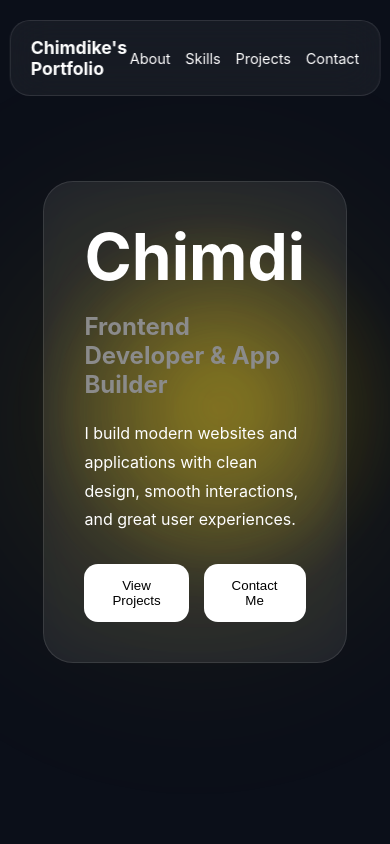
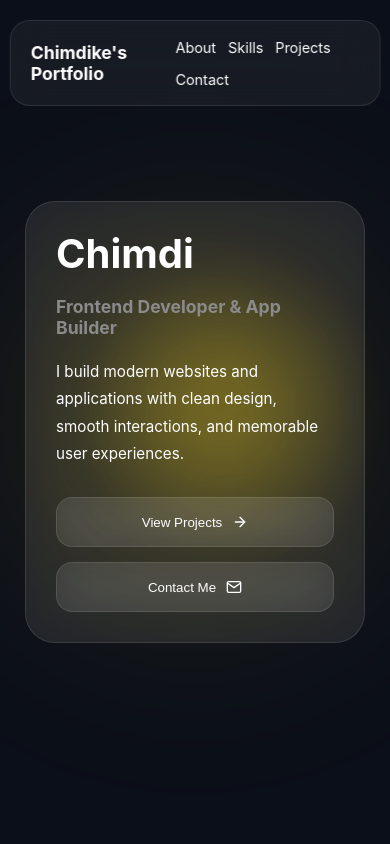
Before and after one commit to chimdike21/portfolio-v2, a React (Vite) app: page / in a window 390 px wide. Shown: the top 844 px of the page. Built offline with nearby package versions, Linux system fonts and the light colour scheme.

Commit message:
Add react-icons dependency and enhance Hero component styling and responsiveness

```diff
--- a/package.json
+++ b/package.json
@@ -11,7 +11,8 @@
   },
   "dependencies": {
     "react": "^19.2.7",
-    "react-dom": "^19.2.7"
+    "react-dom": "^19.2.7",
+    "react-icons": "^5.7.0"
   },
   "devDependencies": {
     "@eslint/js": "^10.0.1",
--- a/src/components/hero/hero.css
+++ b/src/components/hero/hero.css
@@ -67,28 +67,58 @@
 
 
 .hero-buttons button {
-    padding:14px 28px;
+    padding:16px 32px;
+    line-height: 1;
+
     border:none;
-    border-radius:14px;
-    background:white;
-    transition:0.3s;
+    border-radius:16px;
+
+    background:rgba(255,255,255,0.08);
+    color:white;
+
+    backdrop-filter:blur(20px);
+
+    border:1px solid rgba(255,255,255,0.1);
+    display:flex;
+    align-items:center;
+    justify-content:center;
+    gap:10px;
+
+    transition:
+    transform .4s cubic-bezier(0.22,1,0.36,1),
+    background .4s ease;
+}
+
+.hero-buttons button svg{
+
+    transition:transform .4s ease;
+     vertical-align:middle;
+    font-size:1rem;
+
+}
+
+.hero-buttons button:hover svg{
+
+    transform:translateX(4px);
+
 }
 
 
 .hero-buttons button:hover {
-    transform:translateY(-5px);
+    transform:translateY(-6px) scale(1.03);
+    background:rgba(255,255,255,0.14);
 }
 
 
 .cursor-glow{
     position:absolute;
 
-    width:420px;
-    height:420px;
+    width:340px;
+    height:340px;
 
     background:radial-gradient(
         circle,
-        rgba(255,215,0,0.22),
+        rgba(255,215,0,0.18),
         transparent 60%
     );
 
@@ -98,7 +128,7 @@
 
     transform:translate(-50%, -50%);
 
-    filter:blur(20px);
+    filter:blur(24px);
 
     transition:
     left 0.2s ease-out,
@@ -130,3 +160,36 @@
         transform:translate(-50%, -50%) translateY(0px) translateX(0px) scale(1);
     }
 }
+
+
+@media (max-width:768px){
+
+    .hero{
+        padding:120px 25px;
+    }
+
+    .hero-content{
+        padding:30px;
+    }
+
+    .hero-title{
+        font-size:2.5rem;
+    }
+
+    .hero-subtitle{
+        font-size:1.1rem;
+    }
+
+    .hero-text{
+        font-size:.95rem;
+    }
+
+    .hero-buttons{
+        flex-direction:column;
+    }
+
+    .hero-buttons button{
+        width:100%;
+    }
+
+}
--- a/src/components/hero/hero.tsx
+++ b/src/components/hero/hero.tsx
@@ -1,5 +1,6 @@
 import { useRef, useState } from 'react'
 import './hero.css'
+import { FiArrowRight, FiMail } from 'react-icons/fi'
 
 function Hero() {
     const [mousePosition, setMousePosition] = useState({
@@ -53,13 +54,18 @@ style={{
           </h2>
 
           <p className="hero-text">
-            I build modern websites and applications with clean design,
-            smooth interactions, and great user experiences.
+          I build modern websites and applications with clean design,
+          smooth interactions, and memorable user experiences.
           </p>
 
           <div className="hero-buttons">
-            <button>View Projects</button>
-            <button>Contact Me</button>
+          <button>
+                View Projects <FiArrowRight />
+            </button>
+
+            <button>
+                Contact Me <FiMail />
+            </button>
           </div>
         </div>
       </section>
--- a/src/components/navbar/navbar.css
+++ b/src/components/navbar/navbar.css
@@ -44,12 +44,11 @@
     display:inline-block;
 
     transition:
-        transform 0.35s ease,
-        font-size 0.35s ease;
+    transform 0.45s cubic-bezier(0.22,1,0.36,1);
 }
 
 .nav-links a:hover{
-    transform:scale(1.50);
+    transform:scale(1.12);
 }
 
 
@@ -65,7 +64,8 @@
     }
 
     .nav-links{
-        gap:15px;
+        gap:12px;
+        flex-wrap:wrap;
     }
 
     .nav-links a{
```
Also changed, not shown: 1 other file (tests, documents, lock files or other folders).
